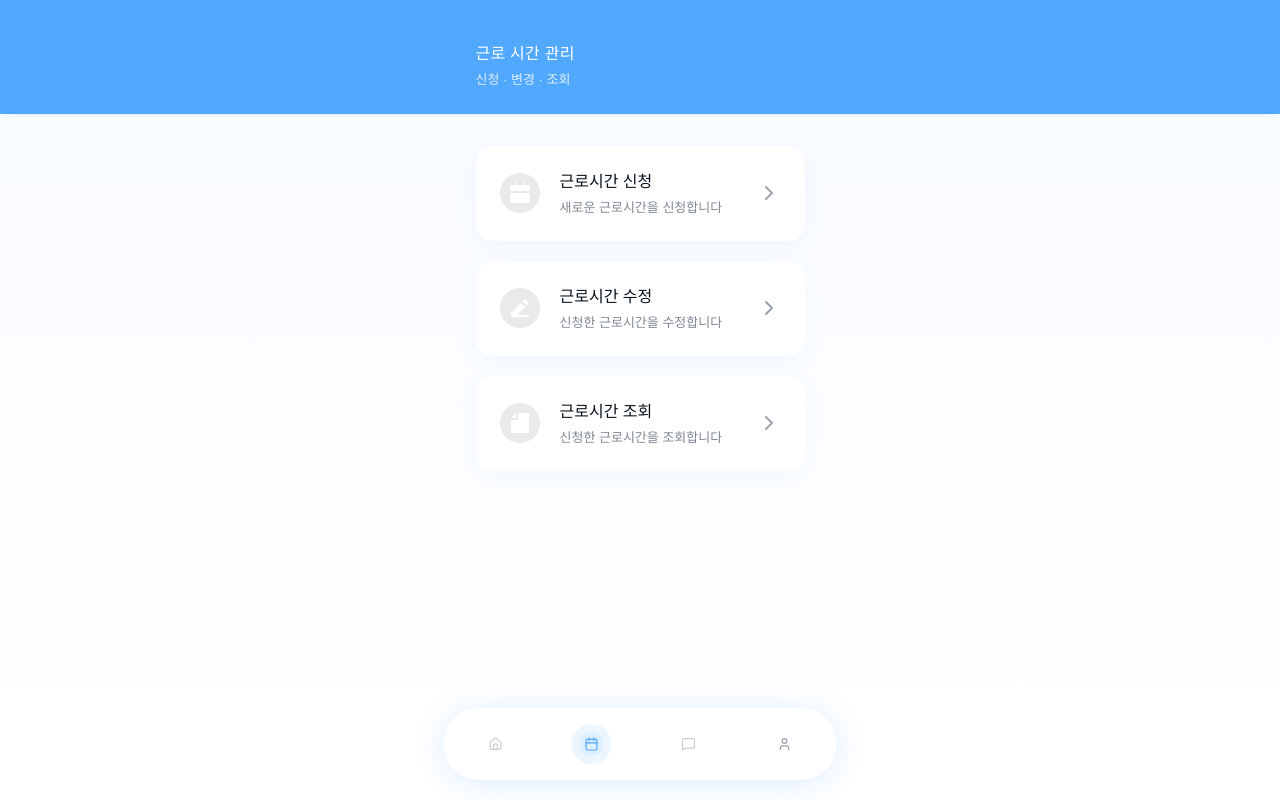
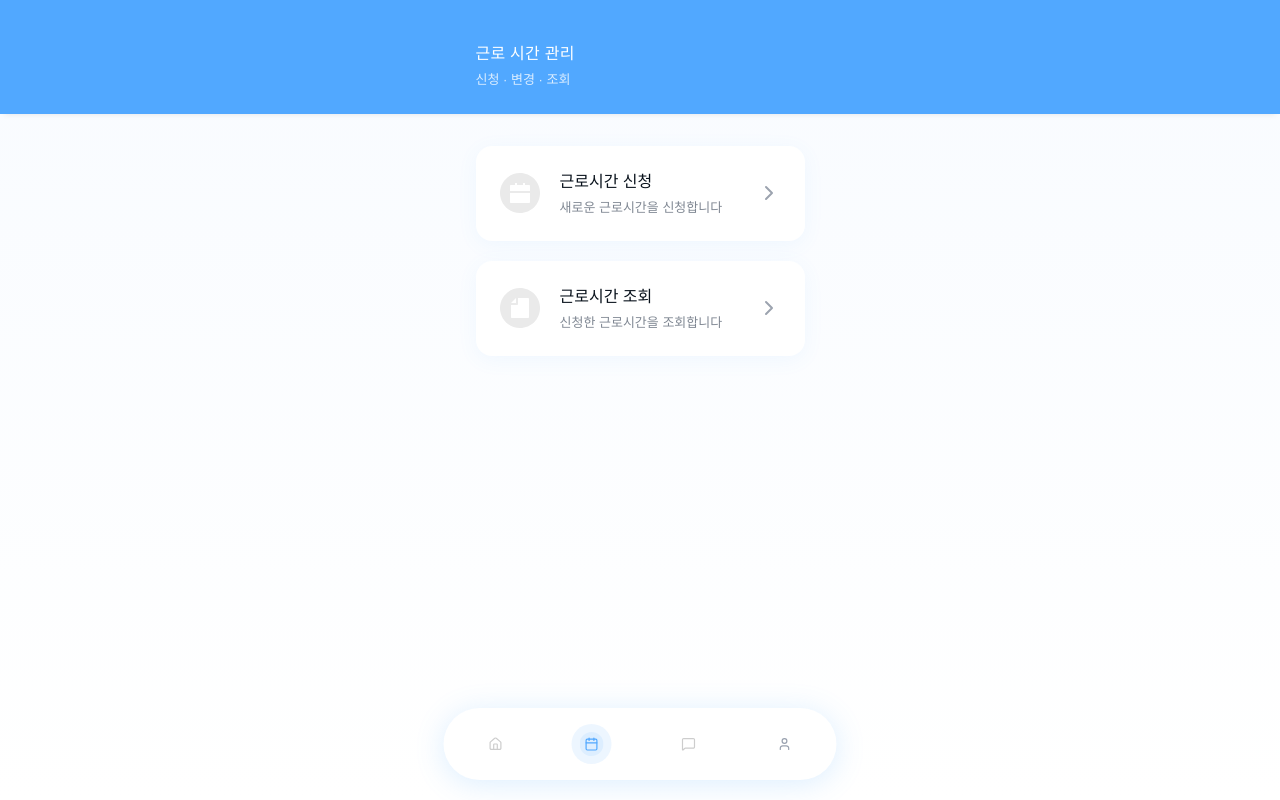
Before and after one commit to konkuk-icteam-student/commute_worklog_fe, a React (Vite) app: page /schedule in a window 1280 px wide. Built offline with nearby package versions, Linux system fonts and the light colour scheme; no server answers.

Commit message:
design: 근로시간 수정 버튼 주석 처리

```diff
--- a/src/commute/pages/SchedulePage.tsx
+++ b/src/commute/pages/SchedulePage.tsx
@@ -62,11 +62,12 @@ export default function SchedulePage() {
               selected={selectedCard === 'apply'}
               onClick={handleApply}
             />
-            <ScheduleCard
+            {/* 근로시간 수정 버튼 임시 주석 처리 */}
+            {/* <ScheduleCard
               type="modify"
               selected={selectedCard === 'modify'}
               onClick={handleModify}
-            />
+            /> */}
             <ScheduleCard
               type="view"
               selected={selectedCard === 'view'}
```
